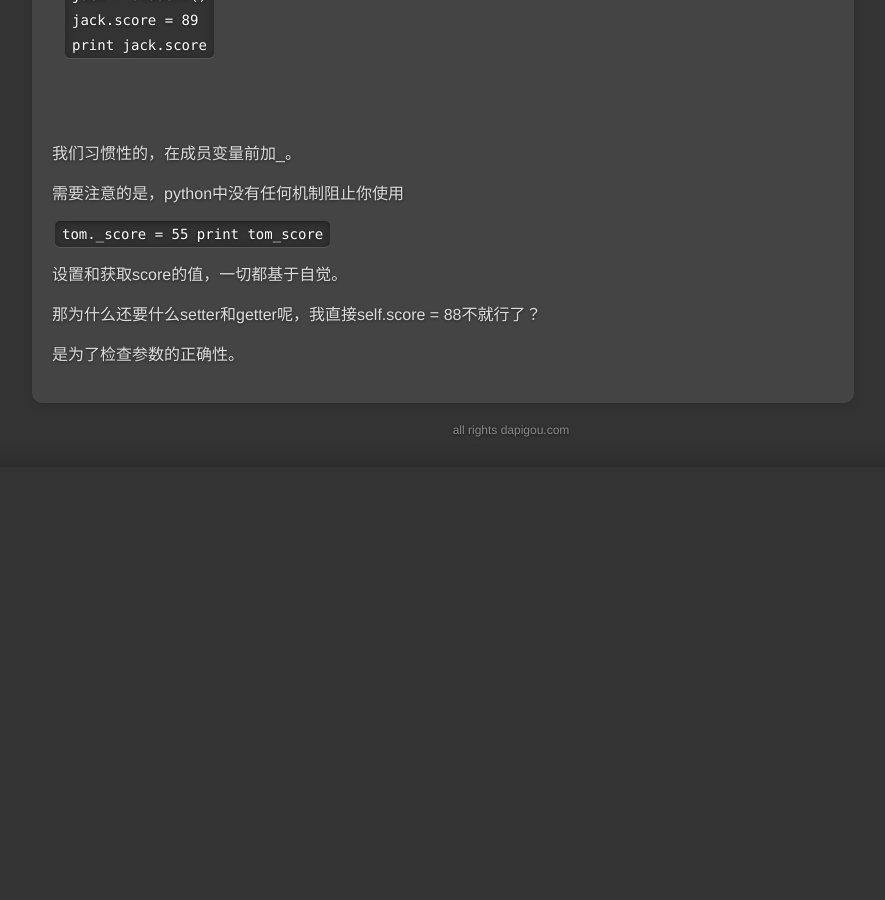
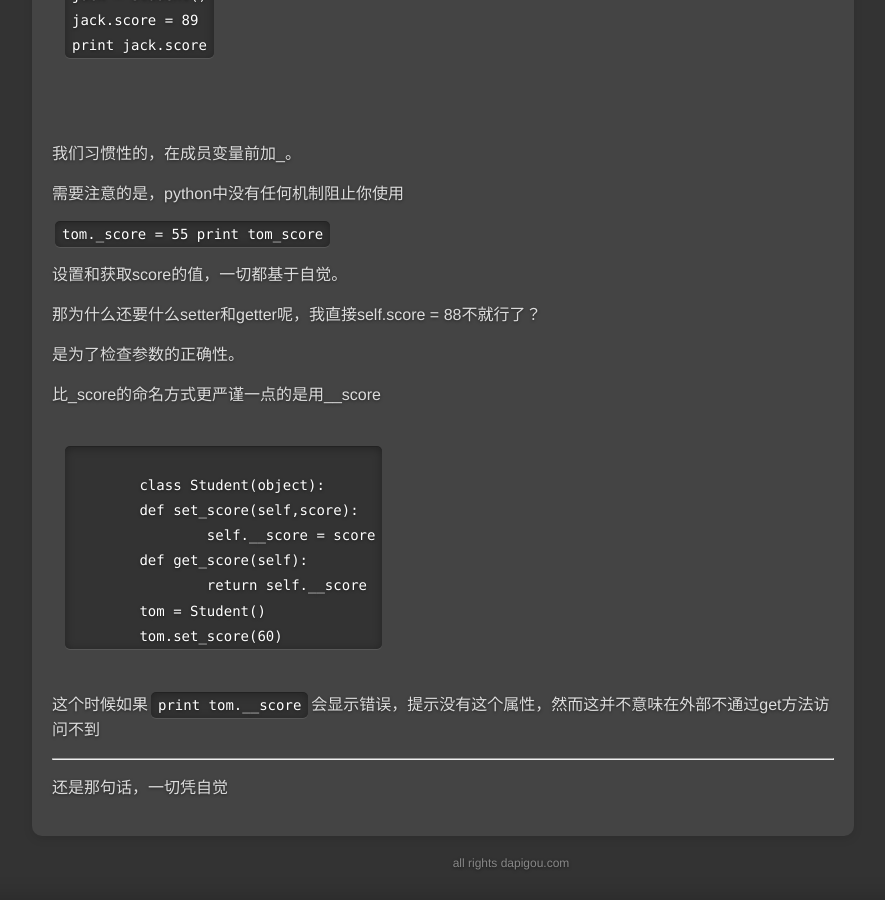
Before and after one commit to jinghuizhai/blog, a Jekyll site: the page built from _posts/2015-10-26-getter-and-setting-method-in-python.html, in a window 1280 px wide and 900 px high, scrolled down 1228 px. Shown: the whole window, without its empty margins (129-1014 px from the left). Built offline with Jekyll 4.4.1, drawn with Linux system fonts in a browser that asks for light colours; before the commit the page ends 1695 px from its top, so only the background shows below that.

Commit message:
modify some thing

```diff
--- a/_posts/2015-10-26-getter-and-setting-method-in-python.html
+++ b/_posts/2015-10-26-getter-and-setting-method-in-python.html
@@ -63,3 +63,16 @@ print tom_score</code>
 <p>
     是为了检查参数的正确性。
 </p>
+<p>比_score的命名方式更严谨一点的是用__score</p>
+<pre><code>
+	class Student(object):
+	def set_score(self,score):
+		self.__score = score
+	def get_score(self):
+		return self.__score
+	tom = Student()
+	tom.set_score(60)
+</code></pre>
+<p>这个时候如果<code>print tom.__score</code>会显示错误，提示没有这个属性，然而这并不意味在外部不通过get方法访问不到</p>
+<hr/>
+<p>还是那句话，一切凭自觉</p>
```
